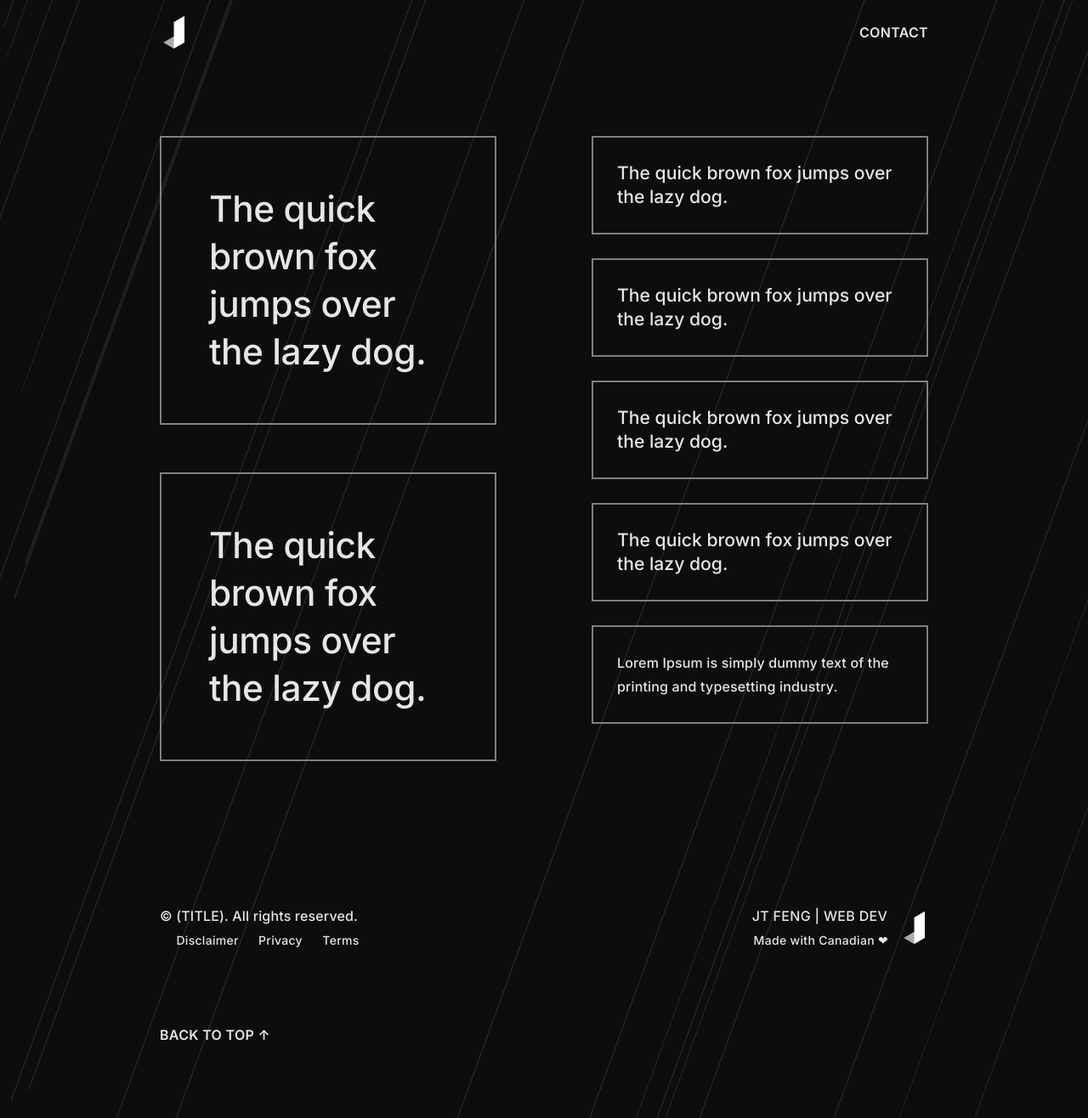
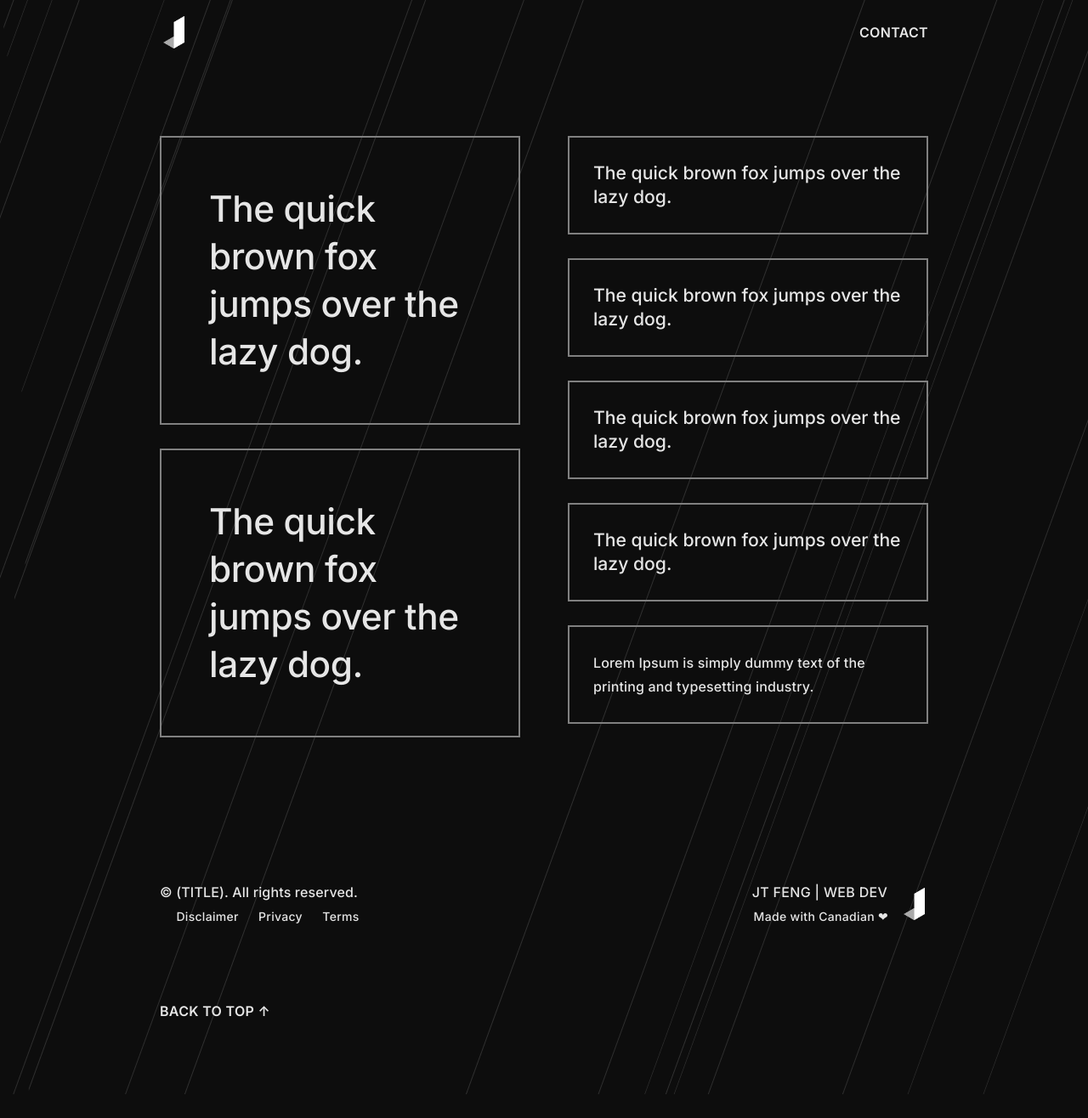
Before and after one commit to jingtianfeng/jekytrap, a Jekyll site: the page built from index.html, in a window 1280 px wide. Shown: the whole page at 85% size. Built offline with Jekyll 4.4.1, drawn with Linux system fonts in a browser that asks for light colours; after the commit the page ends 1288 px from its top, so only the background shows below that.

Commit message:
FIX index: spacing

```diff
--- a/index.html
+++ b/index.html
@@ -7,8 +7,8 @@
 <header class=""
         id="{{ page.id }}-header">
     <div class="container py-6">
-        <div class="row g-7">
-            <div class="col-4 col-lg-2 vstack gap-5">
+        <div class="row g-5">
+            <div class="col-4 col-lg-2 vstack gap-4">
                 <h1 class="border p-5">
                     The quick brown fox jumps over the lazy dog.
                 </h1>
```
